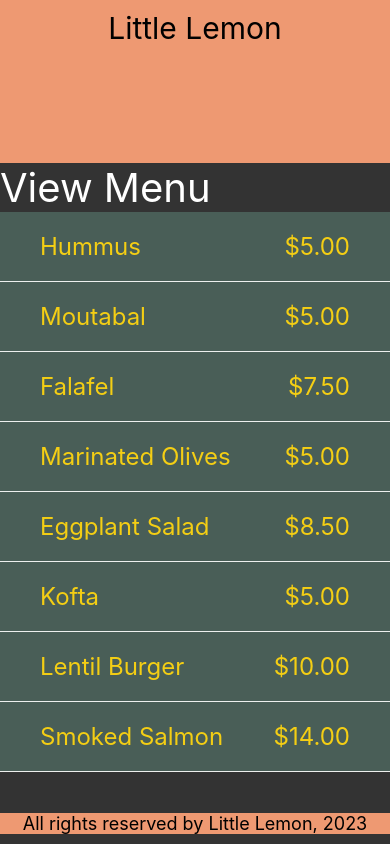
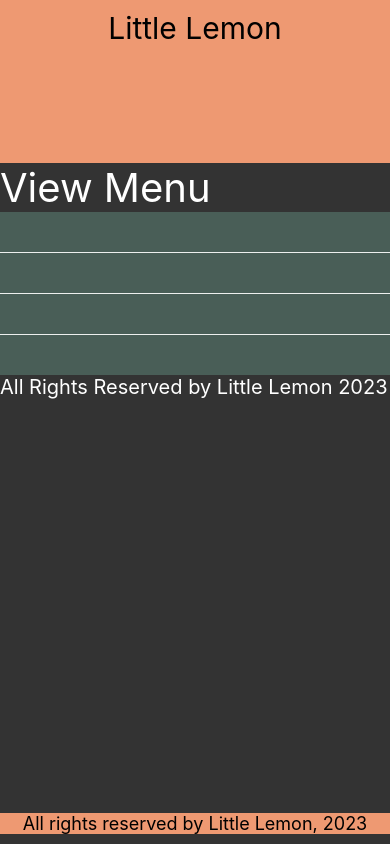
Before and after one commit to EvMad/a-react-native-sandbox, a React Native app in the folder LittleLemon/: screen / in a window 390 px wide. Built offline with nearby package versions, Linux system fonts and the light colour scheme.

Commit message:
updated menu items array for SectionList

```diff
--- a/LittleLemon/components/MenuItems.js
+++ b/LittleLemon/components/MenuItems.js
@@ -6,27 +6,62 @@ const green = '#495E57';
 const yellow = '#F4CE14';
 
 const menuItemsToDisplay = [
-    { name: "Hummus", price: '$5.00', id: '1A'},
-    { name: "Moutabal", price: '$5.00', id: '2B'},
-    { name: "Falafel", price: '$7.50', id: '3C'},
-    { name: "Marinated Olives", price: '$5.00', id: '4D'},
-    { name: "Eggplant Salad", price: '$8.50', id: '5E'},
-    { name: "Kofta", price: '$5.00', id: '6F'},
-    { name: "Lentil Burger", price: '$10.00', id: '7G'},
-    { name: "Smoked Salmon", price: '$14.00', id: '8H'},
-    { name: "Kofta Burger", price: '$11.00', id: '9I'},
-    { name: "Turkish Kebab", price: '$15.50', id: '10J'},
-    { name: "Fries", price: '$3.00', id: '11K'},
-    { name: "Buttered Rice", price: '$3.00', id: '12L'},
-    { name: "Bread Sticks", price: '$3.00', id: '13M'},
-    { name: "Pita Pocket", price: '$3.00', id: '14N'},
-    { name: "Lentil Soup", price: '$3.75', id: '15O'},
-    { name: "Greek Salad", price: '$6.00', id: '16P'},
-    { name: "Rice Pilaf", price: '$4.00', id: '17Q'},
-    { name: "Baklava", price: '$3.00', id: '18R'},
-    { name: "Tartufo", price: '$3.00', id: '19S'},
-    { name: "Tiramisu", price: '$5.00', id: '20T'},
-    { name: "Panna Cotta", price: '$5.00', id: '21U'},
+
+    {
+        title: 'Appetizers',
+        data: [
+            "Hummus",
+            "Moutabal",
+            "Falafel",
+            "Marinated Olives",
+            "Kofta",
+            "Eggplant Salad",
+        ],
+    },
+    {
+        title: "Main Dishes",
+        data: ["Lentil Burger", "Smoked Salmon", "Kofta Burger", "Turkish Kebab"],
+    },
+    {
+        title: "Sides",
+        data: [
+            "Fries",
+            "Buttered Rice",
+            "Bread Sticks",
+            "Pita Pocket",
+            "Lentil Soup",
+            "Greek Salad",
+            "Rice Pilaf",
+        ],
+    },
+    {
+        title: "Desserts",
+        data: [ "Baklava", "Tartufo", "Tiramisu", "Panna Cotta"],
+    },
+
+
+
+    // { name: "Hummus", price: '$5.00', id: '1A'},
+    // { name: "Moutabal", price: '$5.00', id: '2B'},
+    // { name: "Falafel", price: '$7.50', id: '3C'},
+    // { name: "Marinated Olives", price: '$5.00', id: '4D'},
+    // { name: "Eggplant Salad", price: '$8.50', id: '5E'},
+    // { name: "Kofta", price: '$5.00', id: '6F'},
+    // { name: "Lentil Burger", price: '$10.00', id: '7G'},
+    // { name: "Smoked Salmon", price: '$14.00', id: '8H'},
+    // { name: "Kofta Burger", price: '$11.00', id: '9I'},
+    // { name: "Turkish Kebab", price: '$15.50', id: '10J'},
+    // { name: "Fries", price: '$3.00', id: '11K'},
+    // { name: "Buttered Rice", price: '$3.00', id: '12L'},
+    // { name: "Bread Sticks", price: '$3.00', id: '13M'},
+    // { name: "Pita Pocket", price: '$3.00', id: '14N'},
+    // { name: "Lentil Soup", price: '$3.75', id: '15O'},
+    // { name: "Greek Salad", price: '$6.00', id: '16P'},
+    // { name: "Rice Pilaf", price: '$4.00', id: '17Q'},
+    // { name: "Baklava", price: '$3.00', id: '18R'},
+    // { name: "Tartufo", price: '$3.00', id: '19S'},
+    // { name: "Tiramisu", price: '$5.00', id: '20T'},
+    // { name: "Panna Cotta", price: '$5.00', id: '21U'},
 ];
 
 const Separator = () => <View style={menuStyles.separator} />;
```
